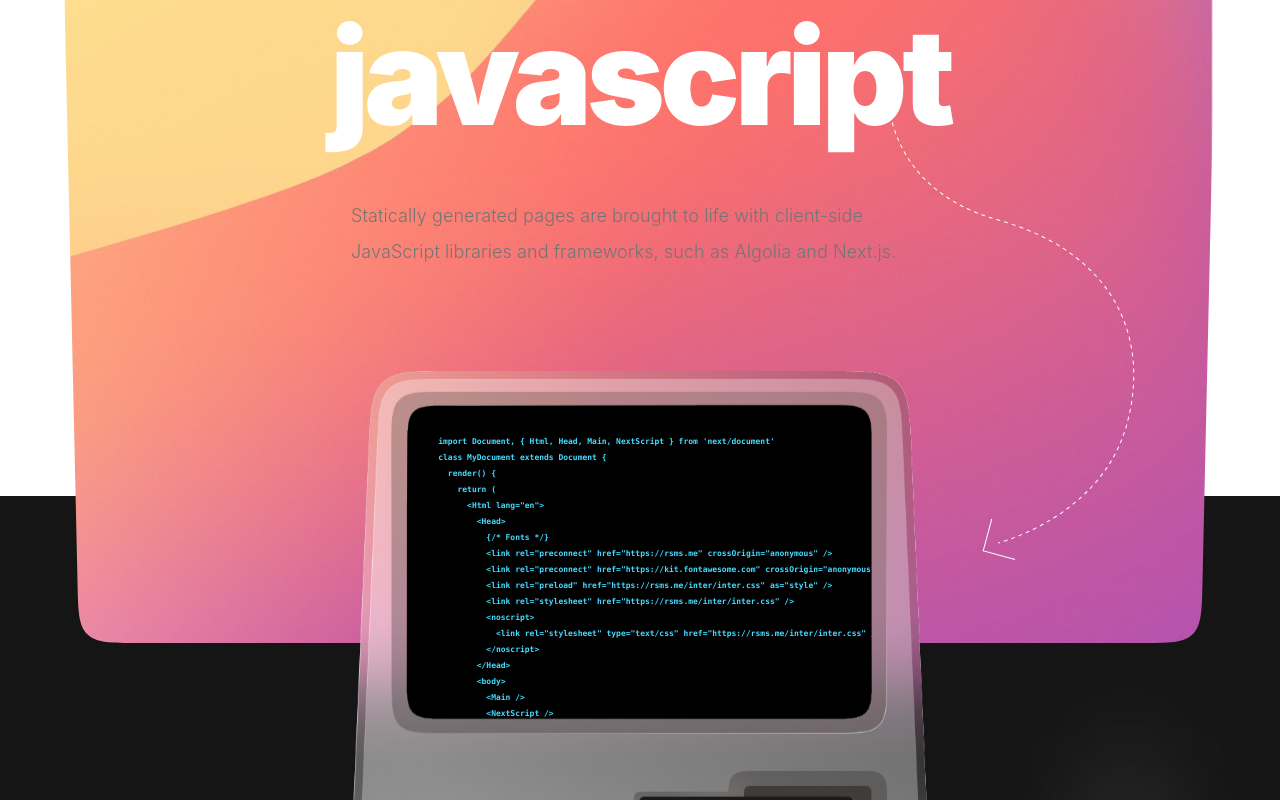
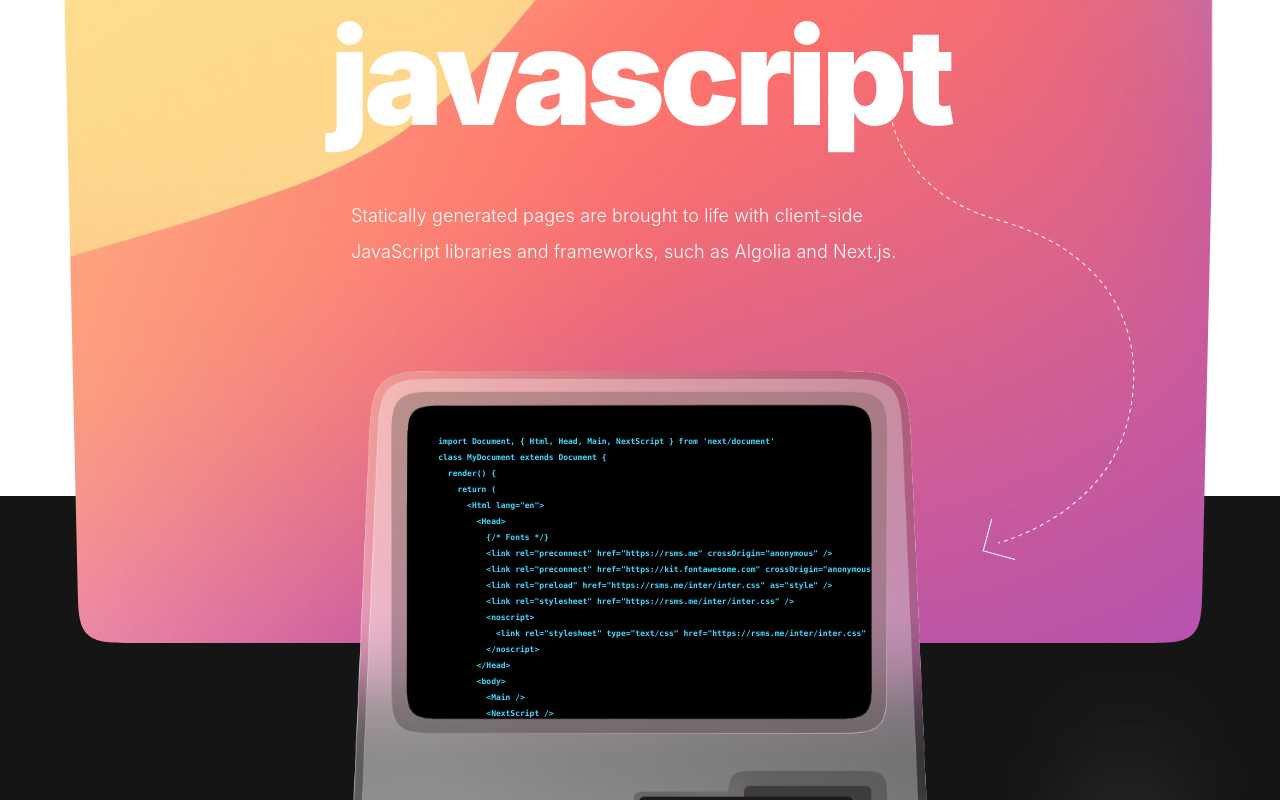
Before and after one commit to kirangautam45/Monogram-frontendtest, a Next.js app: page / in a window 1280 px wide. Shown: the part 1297-2097 px from the top of the page. Built offline with nearby package versions, Linux system fonts and the light colour scheme; a web font is replaced by a local one.

Commit message:
frontend test exercies III

```diff
--- a/app/globals.css
+++ b/app/globals.css
@@ -43,7 +43,7 @@ body {
   }
 
   .typo-small {
-    @apply text-boulder font-light text-16 tablet:text-18 desktop:text-18 text-clamp-small tracking-[0.004692rem] tablet:tracking-[0.00563rem] desktop:tracking-[0.00563rem] text-center tablet:text-left;
+    @apply  font-light text-16 tablet:text-18 desktop:text-18 text-clamp-small tracking-[0.004692rem] tablet:tracking-[0.00563rem] desktop:tracking-[0.00563rem] text-center tablet:text-left;
   }
 
   .typo-code {
@@ -76,7 +76,7 @@ body {
   }
 
   .hero-content {
-    @apply typo-small mt-7 tablet:mt-9 desktop:mt-11 mx-auto tablet:ml-10 tablet:mr-0  desktop:ml-14 max-w-[34.3125rem] desktop:max-w-[25.3125rem] min-[1400px]:max-w-[34.3125rem];
+    @apply typo-small text-boulder mt-7 tablet:mt-9 desktop:mt-11 mx-auto tablet:ml-10 tablet:mr-0  desktop:ml-14 max-w-[34.3125rem] desktop:max-w-[25.3125rem] min-[1400px]:max-w-[34.3125rem];
   }
 
   .hero-arrow {
--- a/components/JavaScriptSection.tsx
+++ b/components/JavaScriptSection.tsx
@@ -9,8 +9,8 @@ const JavaScriptSection: React.FC = () => {
   return (
     <section className='javascript'>
       <Container>
-        <h2 className='javascript-heading scroll-hide'>JavaScript</h2>
-        <p className='javascript-content scroll-hide delay-[200ms]'>
+        <h1 className='javascript-heading scroll-hide'>JavaScript</h1>
+        <p className='javascript-content text-white scroll-hide delay-[200ms]'>
           Statically generated pages are brought to life with client-side
           JavaScript libraries and frameworks, such as Algolia and Next.js.
         </p>
--- a/package.json
+++ b/package.json
@@ -6,7 +6,8 @@
     "dev": "next dev --turbopack",
     "build": "next build",
     "start": "next start",
-    "lint": "next lint"
+    "lint": "next lint",
+    "check-all": "yarn build && yarn lint && yarn tsc --noEmit"
   },
   "dependencies": {
     "@react-three/drei": "^9.115.0",
```
